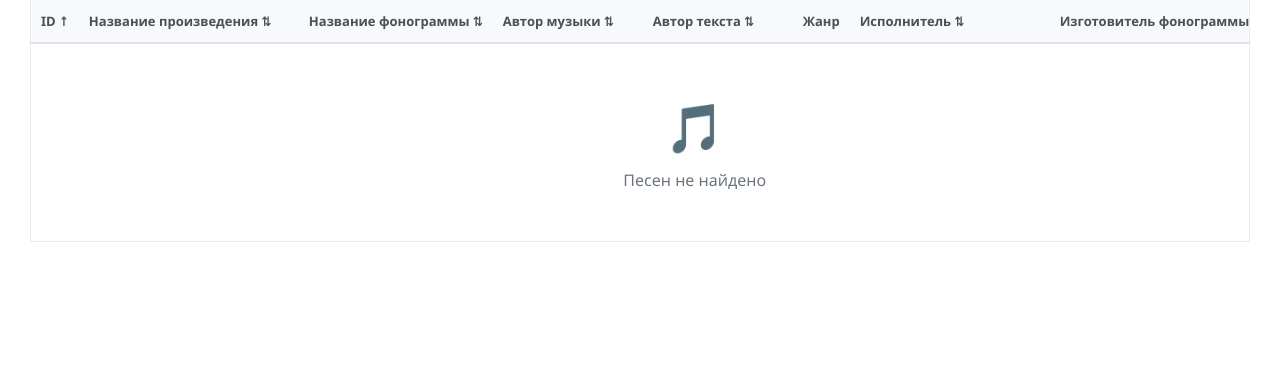
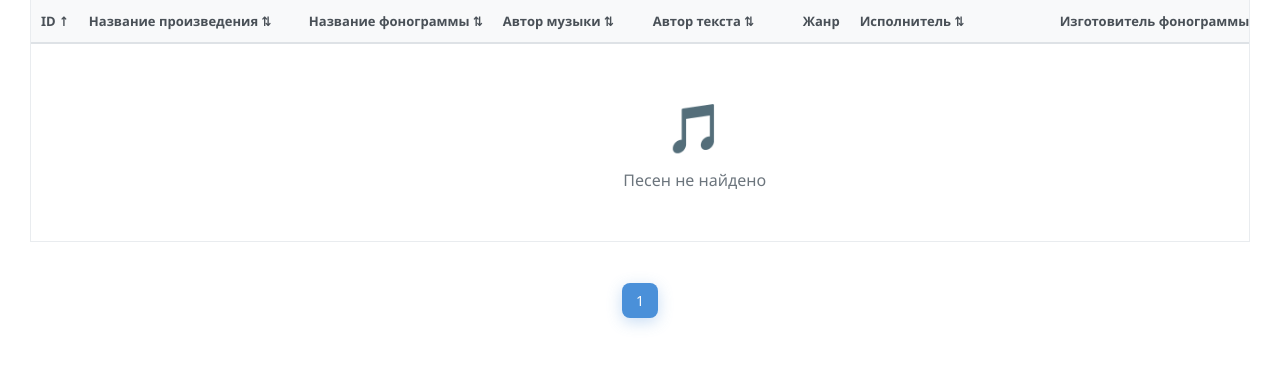
Before and after one commit to 69-FUNBOY-69/songs, a Flask app: page / in a window 1280 px wide. Shown: the part 190-571 px from the top of the page. Run offline with Flask 3, Linux system fonts and the light colour scheme; data that the repository does not hold is empty.

Commit message:
index.html

```diff
--- a/templates/index.html
+++ b/templates/index.html
@@ -168,15 +168,16 @@
     <div class="pagination">
         {% if page > 1 %}
             <a href="/?page={{ page - 1 }}{% if search %}&search={{ search }}{% endif %}{% if per_page %}&per_page={{ per_page }}{% endif %}{% if sort_by %}&sort_by={{ sort_by }}{% endif %}{% if sort_order %}&sort_order={{ sort_order }}{% endif %}">◀ Назад</a>
-            <a href="/?page=1{% if search %}&search={{ search }}{% endif %}{% if per_page %}&per_page={{ per_page }}{% endif %}{% if sort_by %}&sort_by={{ sort_by }}{% endif %}{% if sort_order %}&sort_order={{ sort_order }}{% endif %}">1</a>
         {% endif %}
+
+        <a href="/?page=1{% if search %}&search={{ search }}{% endif %}{% if per_page %}&per_page={{ per_page }}{% endif %}{% if sort_by %}&sort_by={{ sort_by }}{% endif %}{% if sort_order %}&sort_order={{ sort_order }}{% endif %}" {% if page == 1 %}class="active"{% endif %}>1</a>
 
         {% if page > 3 %}
             <span class="dots">...</span>
         {% endif %}
 
         {% for p in range(page - 2, page + 3) %}
-            {% if p >= 1 and p <= total_pages %}
+            {% if p > 1 and p < total_pages %}
                 <a href="/?page={{ p }}{% if search %}&search={{ search }}{% endif %}{% if per_page %}&per_page={{ per_page }}{% endif %}{% if sort_by %}&sort_by={{ sort_by }}{% endif %}{% if sort_order %}&sort_order={{ sort_order }}{% endif %}" {% if p == page %}class="active"{% endif %}>
                     {{ p }}
                 </a>
@@ -187,15 +188,19 @@
             <span class="dots">...</span>
         {% endif %}
 
+        {% if total_pages > 1 %}
+            <a href="/?page={{ total_pages }}{% if search %}&search={{ search }}{% endif %}{% if per_page %}&per_page={{ per_page }}{% endif %}{% if sort_by %}&sort_by={{ sort_by }}{% endif %}{% if sort_order %}&sort_order={{ sort_order }}{% endif %}" {% if page == total_pages %}class="active"{% endif %}>
+                {{ total_pages }}
+            </a>
+        {% endif %}
+
         {% if page < total_pages %}
-            <a href="/?page={{ total_pages }}{% if search %}&search={{ search }}{% endif %}{% if per_page %}&per_page={{ per_page }}{% endif %}{% if sort_by %}&sort_by={{ sort_by }}{% endif %}{% if sort_order %}&sort_order={{ sort_order }}{% endif %}">{{ total_pages }}</a>
             <a href="/?page={{ page + 1 }}{% if search %}&search={{ search }}{% endif %}{% if per_page %}&per_page={{ per_page }}{% endif %}{% if sort_by %}&sort_by={{ sort_by }}{% endif %}{% if sort_order %}&sort_order={{ sort_order }}{% endif %}">Вперед ▶</a>
         {% endif %}
     </div>
 </div>
 
 <script>
-
     document.querySelectorAll('.btn[href*="per_page"]').forEach(function(el) {
         let href = el.getAttribute('href');
         if (href && href.indexOf('sort_by') === -1) {
```
